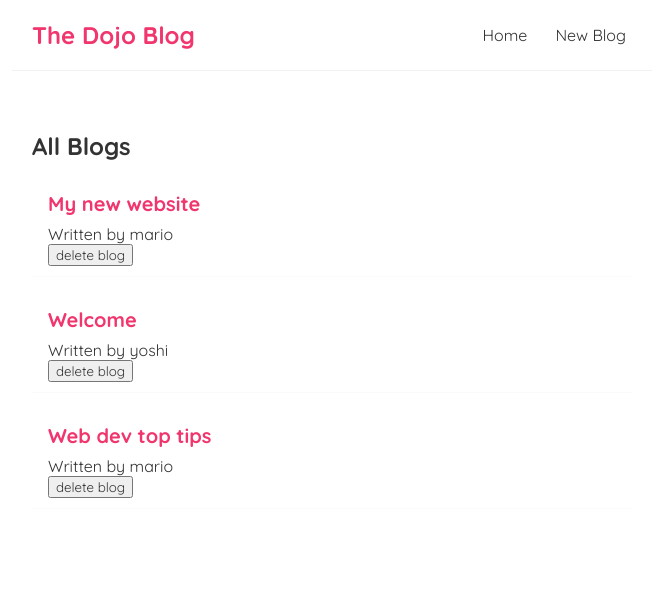
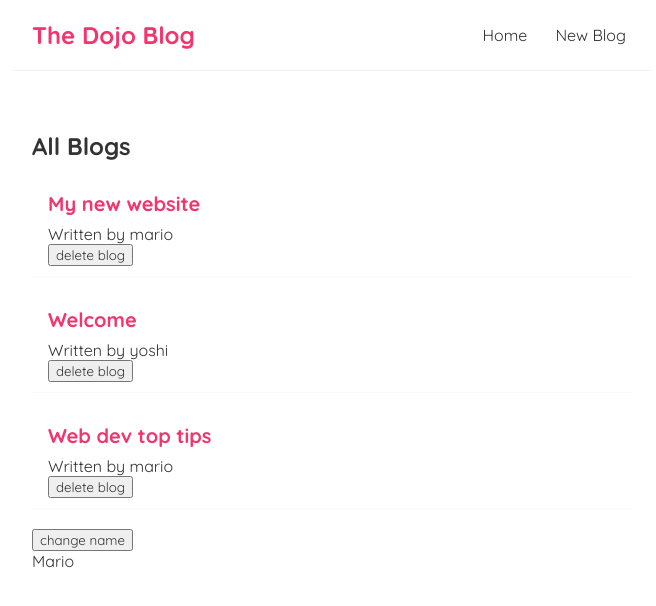
Before and after one commit to christianngapgue/dojo-blog, a React (Create React App) app: page / in a window 1280 px wide. Shown: the top 606 px of the page, without its empty margins (308-964 px from the left). Built offline with nearby package versions, Linux system fonts and the light colour scheme.

Commit message:
Use useEffect dependency array
...to trigger useEffect to run when a dependency state changes.

```diff
--- a/src/Home.js
+++ b/src/Home.js
@@ -14,17 +14,27 @@ function Home() {
     },
   ]);
 
+  const [name, setName] = useState("Mario");
+
   const deleteBlog = (blogId) => {
     setBlogs(blogs.filter((blog) => blog.id !== blogId));
   };
 
   useEffect(() => {
     console.log("use effect ran");
-  }, []);
+  }, [name]);
 
   return (
     <div className="home">
       <BlogList blogs={blogs} title="All Blogs" handleDelete={deleteBlog} />
+      <button
+        onClick={() => {
+          setName("Luigi");
+        }}
+      >
+        change name
+      </button>
+      <p>{name}</p>
     </div>
   );
 }
```
